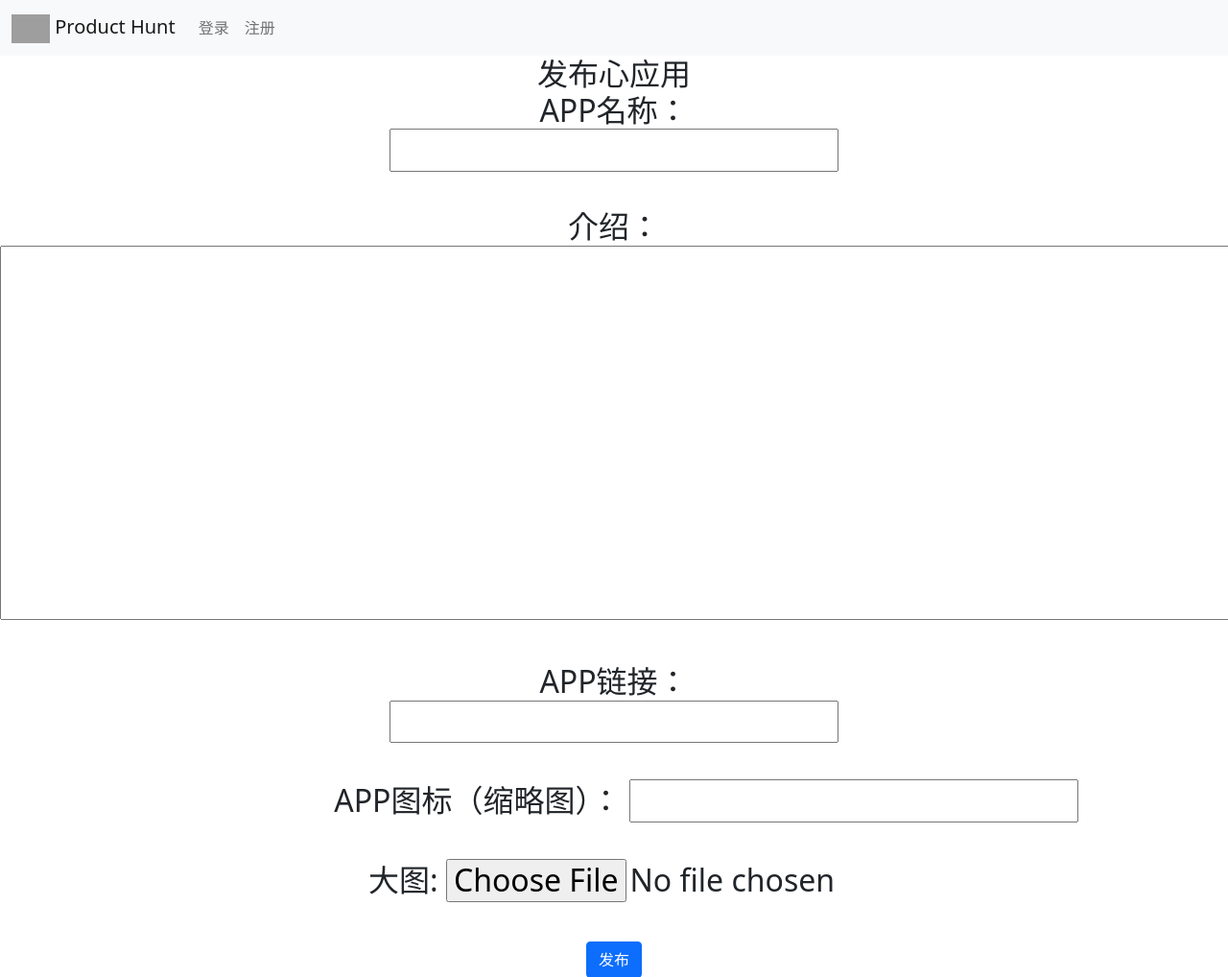
After one commit to OWLOWLJ/product_hunt, a Django app: page /products/publish/ in a window 1280 px wide; the page is wider, and only the part inside the window is pictured. The commit adds this page. Shown: the top 1018 px of that part at 96% size. Run offline with Django 3.2, Linux system fonts and the light colour scheme; some libraries are stand-ins or nearby versions; grey boxes are pictures that could not be loaded.

Commit message:
初步完成了APP发布界面
完成了前段部分

```diff
--- a/account/templates/login.html
+++ b/account/templates/login.html
@@ -2,7 +2,7 @@
 
 {% block content %}
 <h2 align="center">登录Product Hunt</h2>
-
+<br>
 <form method='POST' action="{%url '登录页面' %}" align="center">
     {% csrf_token %}
     用户名：
--- a/ph/urls.py
+++ b/ph/urls.py
@@ -25,4 +25,5 @@ urlpatterns = [
     path('admin/', admin.site.urls),
     path('', products.views.product_list,name='主页'),
     path('acount/', include('account.urls')),
+    path('products/', include('products.urls')),
 ]
--- /dev/null
+++ b/products/templates/publish.html
@@ -0,0 +1,33 @@
+{% extends "theme.html" %}
+
+{% block content %}
+
+<h2 align="center">发布心应用
+<form method='POST' action="{%url '发布页面' %}" align="center" enctype="multipart/form-data">
+    {% csrf_token %}
+    APP名称：
+        <br>
+    <input type="text" name="APP名称">
+        <br>
+        <br>
+    介绍：
+        <br>
+    <textarea name="介绍" cols="100" rows="10"></textarea>
+        <br>
+        <br>
+    APP链接：
+        <br>
+    <input type="text" name="APP链接">
+        <br>
+        <br>
+    　　　　　　APP图标（缩略图）：
+    <input type="text" name="APP图标">
+        <br>
+        <br>
+    　　　　　　大图:
+    <input type="file" name="大图">
+        <br>
+        <br>
+    <input class="btn btn-primary" type="submit" value="发布">
+</form>
+{% endblock content %}
--- /dev/null
+++ b/products/urls.py
@@ -0,0 +1,5 @@
+from django.urls import path,include
+from . import views
+urlpatterns = [
+    path('publish/', views.publish, name='发布页面'),
+]
--- a/products/views.py
+++ b/products/views.py
@@ -4,3 +4,14 @@ from django.shortcuts import render
 
 def product_list(request):
     return render(request, 'product_list.html')
+
+def publish(request):
+    if request.method == 'GET':
+        return render(request,'publish.html')
+    elif request.method == 'POST':
+        app_name = request.POST['APP名称']
+        intro    = request.POST['介绍']
+        url      = request.POST['APP链接']
+        icon     = request.FILES['APP图标']
+        image    = request.FILES['大图']
+        return render(request, 'publish.html')
--- a/templates/theme.html
+++ b/templates/theme.html
@@ -59,6 +59,7 @@
           <div class="navbar-nav ml-auto">
 
             {% if user.is_authenticated %}
+            <a class="nav-item nav-link" href=" {% url '发布页面' %} ">发布</a>
             <a class="nav-item nav-link" href="Javascript:{document.getElementById('退出').submit()}">退出</a>
                 <form id='退出' method='POST' action="{% url '退出页面' %}">
                     {% csrf_token %}
```
